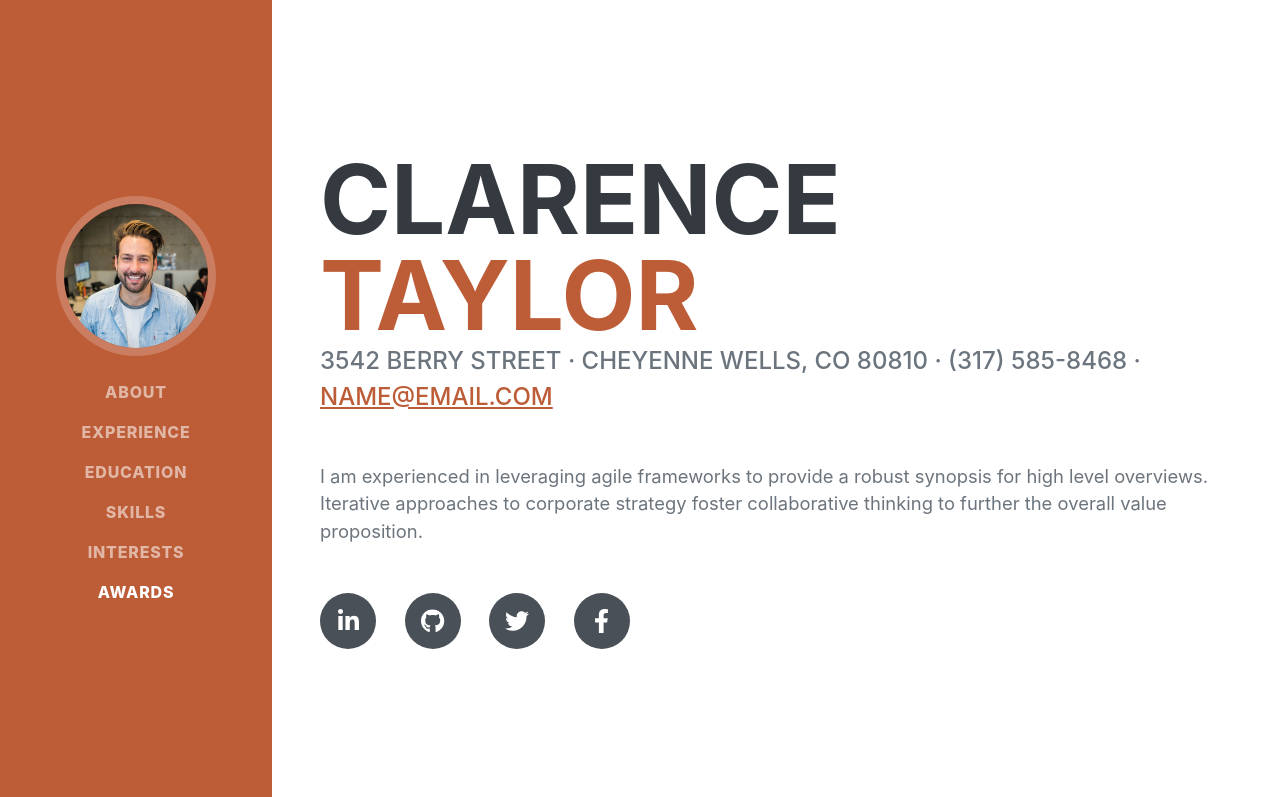
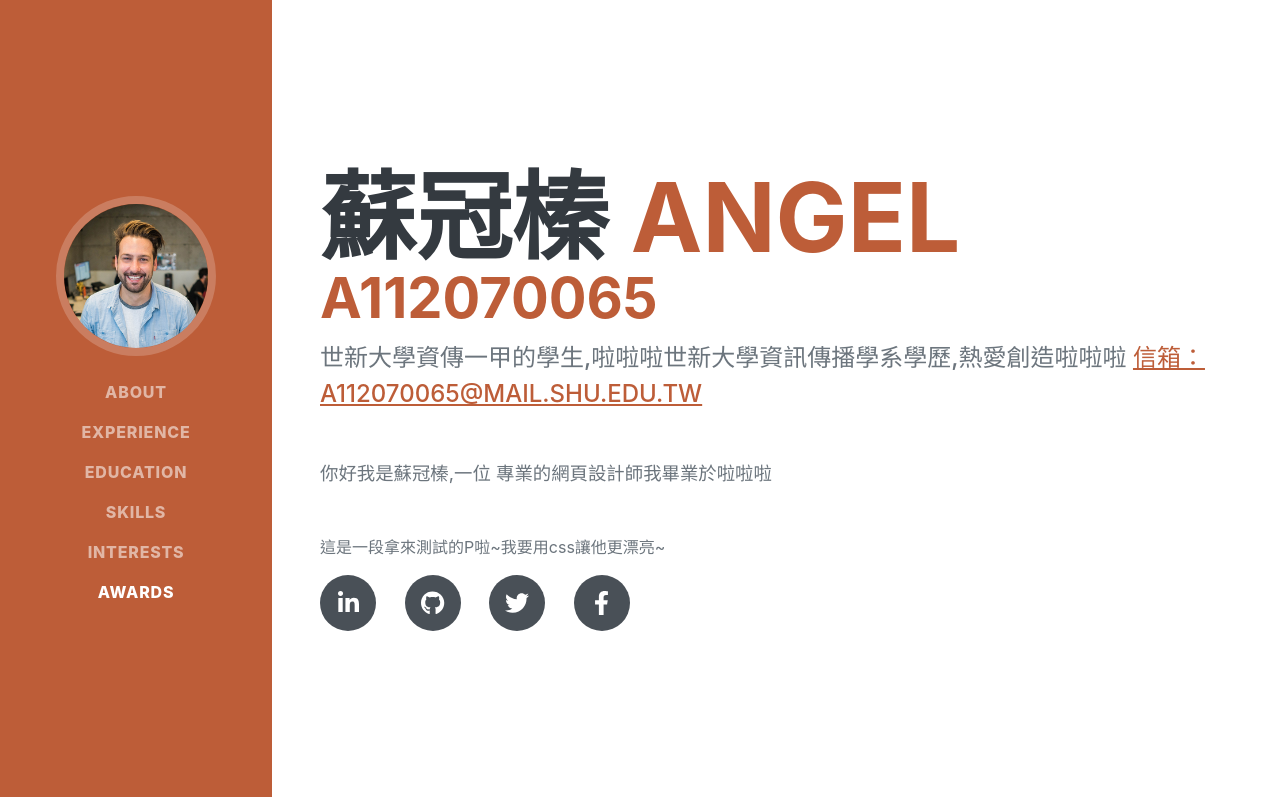
Before and after one commit to angel931004/angel931004.github.io, a plain HTML site: page index.html in a window 1280 px wide. Shown: the top 797 px of the page. Drawn offline with nearby package versions, Linux system fonts and the light colour scheme; a web font is replaced by a local one.

Commit message:
新增CSS

```diff
--- /dev/null
+++ b/css/my_style.css
@@ -0,0 +1,7 @@
+p.redred{
+    text-align:center;
+}
+
+.blueblue{
+    color:blue
+}
--- /dev/null
+++ b/css/my_style2.css
@@ -0,0 +1,6 @@
+*{
+    letter-spacing:0.8px;
+    line-height:1.5em
+}
+
+body
--- a/index.html
+++ b/index.html
@@ -1,11 +1,11 @@
 <!DOCTYPE html>
-<html lang="en">
+<html lang="zh-TW">
     <head>
         <meta charset="utf-8" />
         <meta name="viewport" content="width=device-width, initial-scale=1, shrink-to-fit=no" />
-        <meta name="description" content="" />
-        <meta name="author" content="" />
-        <title>Resume - Start Bootstrap Theme</title>
+        <meta name="description" content="這是蘇冠榛的Resume" />
+        <meta name="author" content="蘇冠榛" />
+        <title>蘇冠榛的自我介紹 - Start Bootstrap Theme</title>
         <link rel="icon" type="image/x-icon" href="assets/img/favicon.ico" />
         <!-- Font Awesome icons (free version)-->
         <script src="https://use.fontawesome.com/releases/v6.3.0/js/all.js" crossorigin="anonymous"></script>
@@ -14,7 +14,9 @@
         <link href="https://fonts.googleapis.com/css?family=Muli:400,400i,800,800i" rel="stylesheet" type="text/css" />
         <!-- Core theme CSS (includes Bootstrap)-->
         <link href="css/styles.css" rel="stylesheet" />
-    </head>
+    </head><link rel="preconnect" href="https://fonts.googleapis.com">
+    <link rel="preconnect" href="https://fonts.gstatic.com" crossorigin>
+    <link href="https://fonts.googleapis.com/css2?family=Noto+Sans+TC:wght@100..900&family=Noto+Serif+TC&display=swap" rel="stylesheet">
     <body id="page-top">
         <!-- Navigation-->
         <nav class="navbar navbar-expand-lg navbar-dark bg-primary fixed-top" id="sideNav">
@@ -40,14 +42,20 @@
             <section class="resume-section" id="about">
                 <div class="resume-section-content">
                     <h1 class="mb-0">
-                        Clarence
-                        <span class="text-primary">Taylor</span>
+                        蘇冠榛
+                        <span class="text-primary">Angel</span>
                     </h1>
+                    <h2 class="text-primary">A112070065</h2>
                     <div class="subheading mb-5">
-                        3542 Berry Street · Cheyenne Wells, CO 80810 · (317) 585-8468 ·
-                        <a href="mailto:name@email.com">name@email.com</a>
+                         世新大學資傳一甲的學生,啦啦啦<span
+                         class="blueblue">世新大學資訊傳播學系學歷</span>,熱愛創造啦啦啦
+                        <a href="mailto:a112070065@mail.shu.edu.tw">信箱：a112070065@mail.shu.edu.tw</a>
                     </div>
-                    <p class="lead mb-5">I am experienced in leveraging agile frameworks to provide a robust synopsis for high level overviews. Iterative approaches to corporate strategy foster collaborative thinking to further the overall value proposition.</p>
+                    <p class="lead mb-5">你好我是蘇冠榛,一位
+                        <span class="blueblue">專業的網頁設計師</span>我畢業於啦啦啦
+                        </span>
+                    </p>
+                    <p class="redred">這是一段拿來測試的P啦~我要用css讓他更漂亮~</p>
                     <div class="social-icons">
                         <a class="social-icon" href="#!"><i class="fab fa-linkedin-in"></i></a>
                         <a class="social-icon" href="#!"><i class="fab fa-github"></i></a>
```
